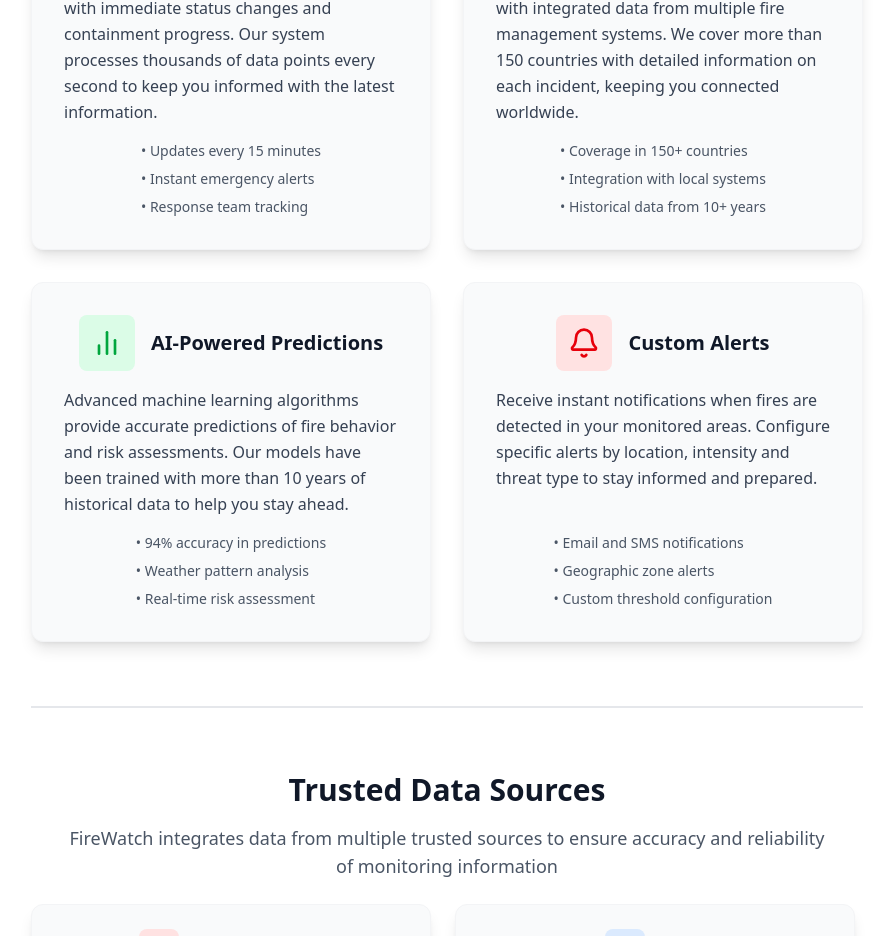
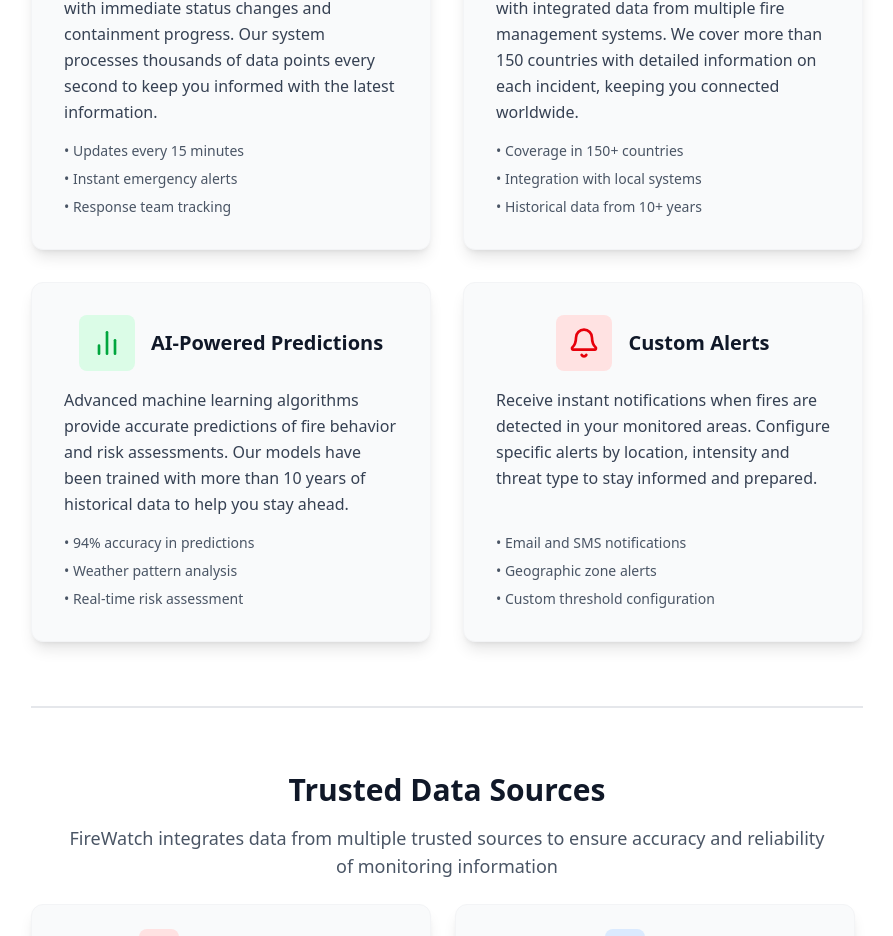
Before and after one commit to Channel-Logistics/landing-page-FireWatch, a React (Vite) app: page /how-it-works in a window 1280 px wide. Shown: the part 1310-2246 px from the top of the page, without its empty margins (353-1246 px from the left). Built offline with nearby package versions, Linux system fonts and the light colour scheme.

Commit message:
fix: text-left

```diff
--- a/src/components/pages/FeatureCard.jsx
+++ b/src/components/pages/FeatureCard.jsx
@@ -11,7 +11,7 @@ export default function FeatureCard({ icon, title, description, features, iconBg
 
       <p className="text-gray-700 leading-relaxed mb-4 flex-1">{description}</p>
 
-      <ul className="space-y-2 text-sm text-gray-600">
+      <ul className="space-y-2 text-sm text-gray-600 self-start text-left">
         {features.map((feature, index) => (
           <li key={index}>• {feature}</li>
         ))}
```
